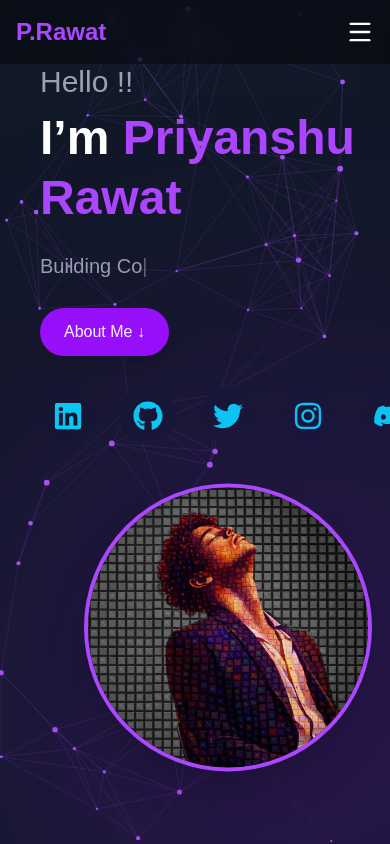
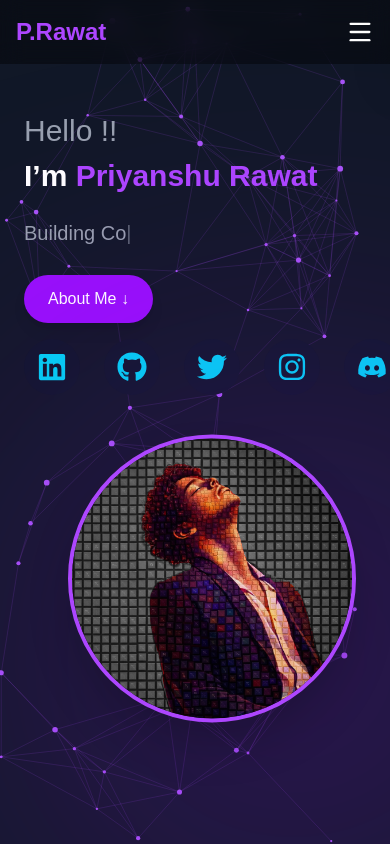
Before and after one commit to priyanshurawat15-dev/QR-Portfolio, a React (Vite) app: page / in a window 390 px wide. Shown: the top 844 px of the page. Built offline with nearby package versions, Linux system fonts and the light colour scheme.

Commit message:
Improve mobile responsiveness for profile image

```diff
--- a/src/App.jsx
+++ b/src/App.jsx
@@ -127,7 +127,7 @@ function App() {
       {/* Hero Section */}
       <section
         id="home"
-        className="min-h-screen flex items-center justify-center px-10 relative overflow-hidden"
+        className="min-h-screen flex items-center justify-center px-6 sm:px-10 relative overflow-hidden"
       >
         <ParticlesBackground />
 
@@ -136,7 +136,7 @@ function App() {
           <div>
             <h2 className="text-3xl text-gray-400 mb-2">Hello !!</h2>
 
-            <h1 className="text-5xl md:text-6xl font-bold leading-tight mb-6">
+            <h1 className="text-3xl sm:text-4xl md:text-6xl font-bold leading-tight mb-6">
               I’m <span className="text-purple-500">Priyanshu Rawat</span>
             </h1>
 
@@ -151,7 +151,8 @@ function App() {
             </a>
 
 
-          <div className="flex gap-6 mt-8">
+          <div className="flex gap-6 justify-center mt-4">
+
 
   <a href="https://linkedin.com" target="_blank"
  className="w-14 h-14 flex items-center justify-center rounded-full bg-[#0f172a] text-cyan-400 hover:scale-110 hover:shadow-[0_0_15px_#22d3ee] transition-all duration-300">
@@ -215,8 +216,11 @@ function App() {
     <img
       src={photo6}   // tum already photo1 import kar rahe ho upar
       alt="Priyanshu Rawat"
-      className="w-64 h-64 md:w-80 md:h-80 object-cover rounded-2xl border-4 border-purple-400 shadow-xl"
+      className="w-48 h-48 sm:w-60 sm:h-60 md:w-80 md:h-80 object-cover rounded-2xl border-4 border-purple-400 shadow-xl"
+
+
     />
+
   </div>
 
   {/* Right Side - Text */}
```
